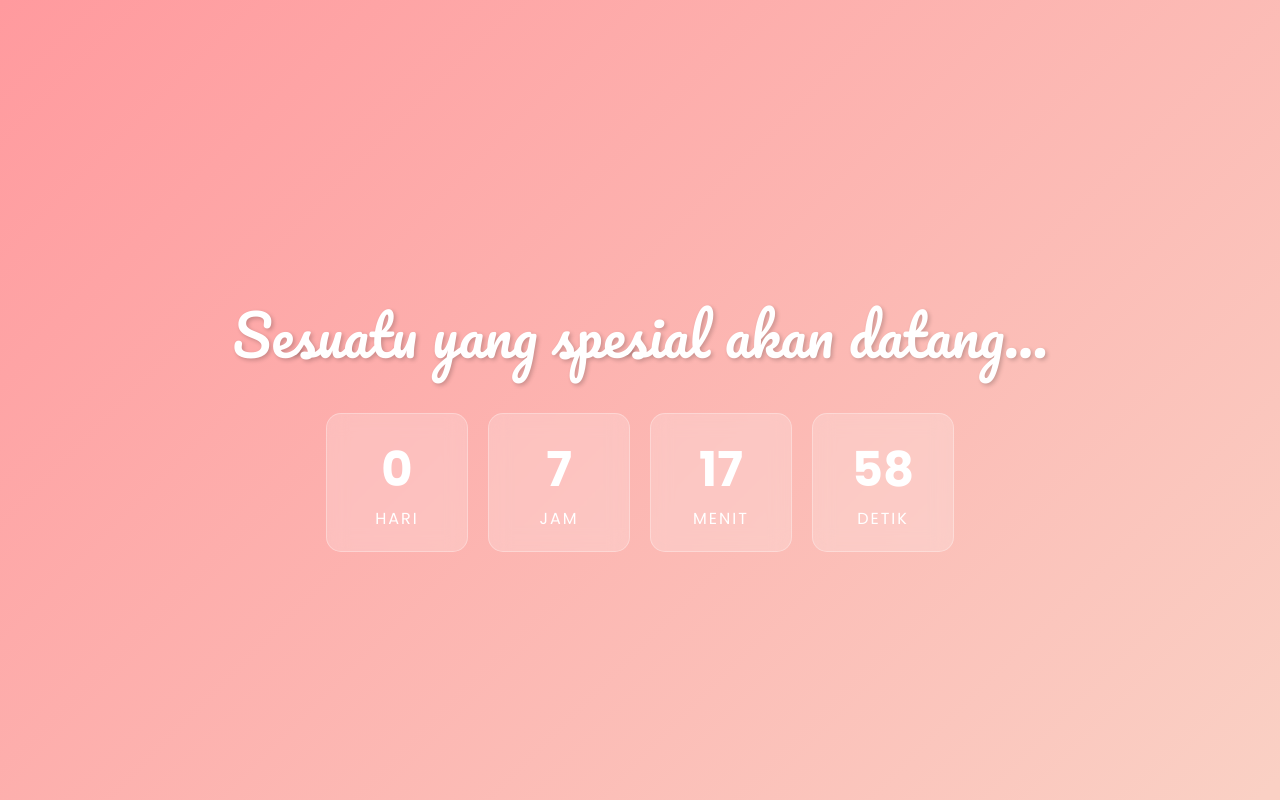
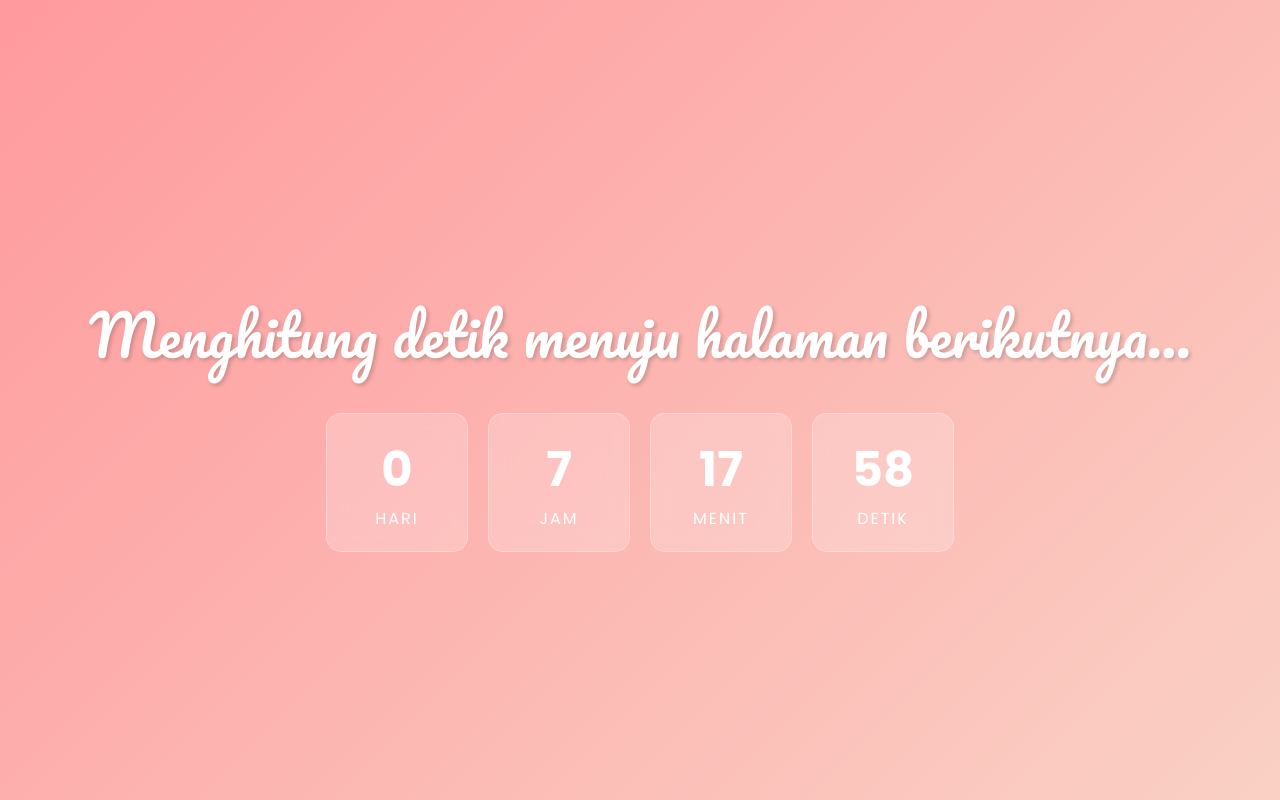
Before and after one commit to GeevanAlv/foryou, a plain HTML site: page index.html in a window 1280 px wide. Drawn offline with nearby package versions, Linux system fonts and the light colour scheme.

Commit message:
index.html

```diff
--- a/index.html
+++ b/index.html
@@ -10,7 +10,7 @@
 
     <div id="welcomePage">
         <div id="countdownContainer">
-            <h1>Sesuatu yang spesial akan datang...</h1>
+            <h1>Menghitung detik menuju halaman berikutnya...</h1>
             <div id="timer">
                 <div class="box"><span id="hari">0</span><p>Hari</p></div>
                 <div class="box"><span id="jam">0</span><p>Jam</p></div>
@@ -32,4 +32,5 @@
     <script src="https://cdn.jsdelivr.net/npm/canvas-confetti@1.9.3/dist/confetti.browser.min.js"></script>
     <script src="script.js"></script>
 </body>
+
 </html>
```
